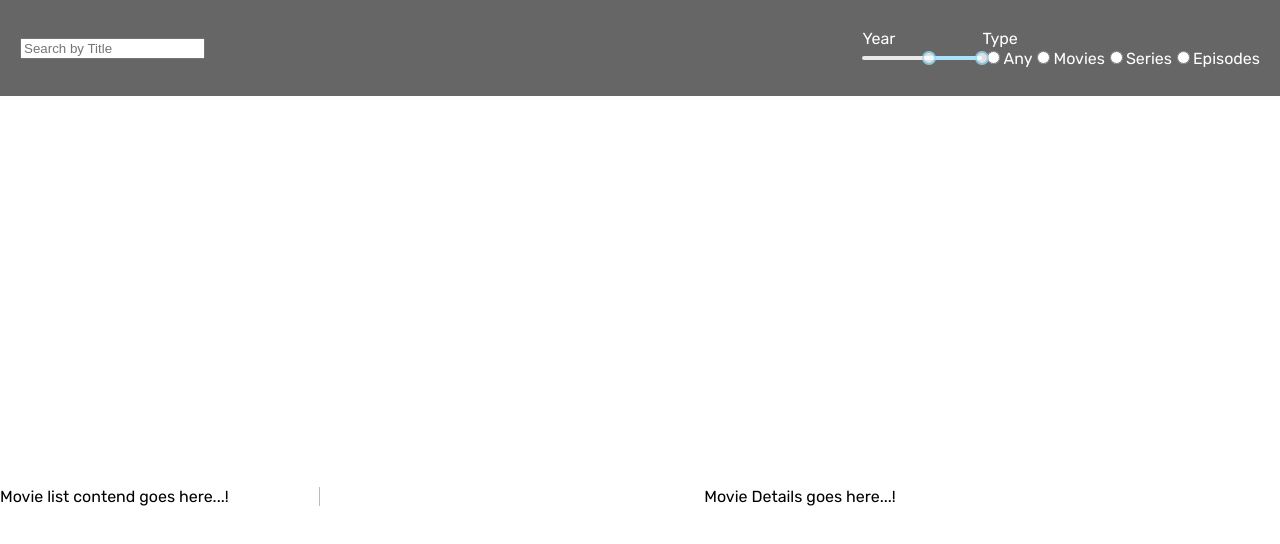
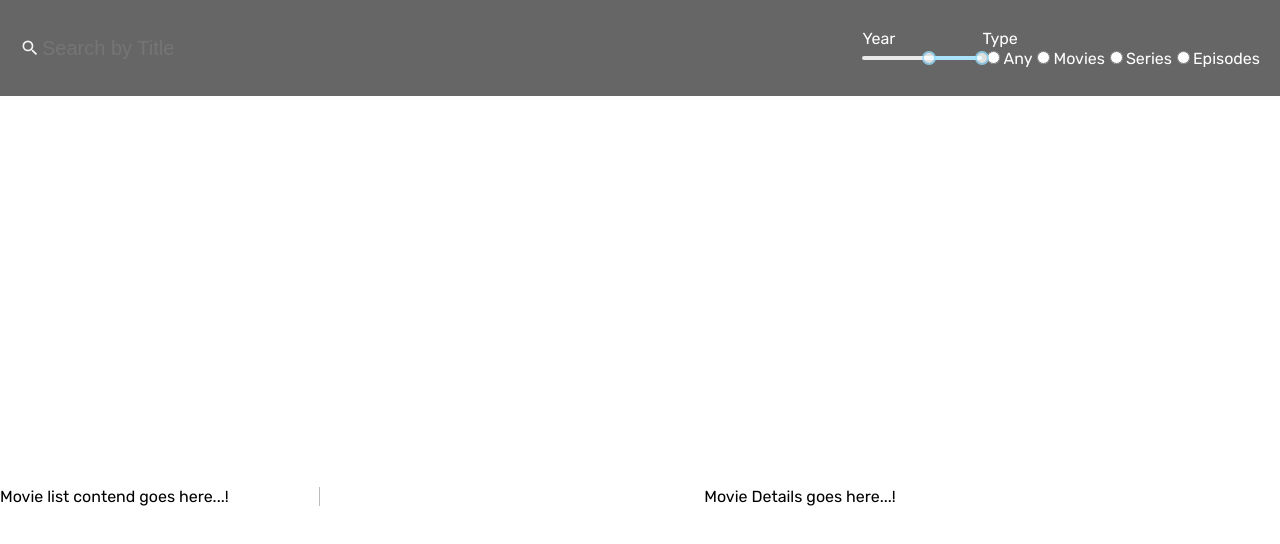
Before and after one commit to subodha/movie-finder, a Next.js app: page / in a window 1280 px wide. Shown: the top 544 px of the page. Built offline with nearby package versions, Linux system fonts and the light colour scheme.

Commit message:
Header component updates

```diff
--- a/src/components/header/Header.tsx
+++ b/src/components/header/Header.tsx
@@ -1,5 +1,7 @@
 import Slider from 'rc-slider'
 
+import { SearchIcon } from '@/components/icon/SearchIcon'
+import { theme } from '@/styles/theme'
 import { MovieSearchFormProps } from '@/types/movieSearch'
 
 import {
@@ -7,6 +9,7 @@ import {
 	RcSliderStyled,
 	ResultFilterStyled,
 	ButtonGroupeStyled,
+	TitleSearchStyled,
 } from './Header.styled'
 
 type HeaderProps = {
@@ -16,9 +19,10 @@ type HeaderProps = {
 export const Header = ({ movieSearch }: HeaderProps): JSX.Element => (
 	<HeaderStyled>
 		<div className="wrapper">
-			<div className="title-search">
+			<TitleSearchStyled>
+				<SearchIcon fill={theme.palette.grey[100]} />
 				<input type="search" name="title" placeholder="Search by Title" />
-			</div>
+			</TitleSearchStyled>
 
 			<ResultFilterStyled>
 				<div>
--- a/src/components/header/header.styled.tsx
+++ b/src/components/header/header.styled.tsx
@@ -1,4 +1,6 @@
 import styled from '@emotion/styled'
+
+import { breakpoint } from '@/styles/theme'
 
 export const HeaderStyled = styled.header`
 	background: ${(props) => props.theme.palette.grey[500]};
@@ -12,6 +14,30 @@ export const HeaderStyled = styled.header`
 		display: flex;
 		flex: 1;
 		color: ${(props) => props.theme.palette.common.white};
+	}
+`
+
+export const TitleSearchStyled = styled.div`
+	display: flex;
+	justify-content: start;
+	align-items: center;
+	font-size: 16px;
+
+	${breakpoint('lg')} {
+		font-size: 20px;
+	}
+
+	input {
+		border-bottom: 1px solid ${(props) => props.theme.palette.common.white};
+		color: ${(props) => props.theme.palette.common.white};
+		background: transparent;
+		font-size: inherit;
+		outline: none;
+		border: none;
+
+		&:focus {
+			border-bottom-color: transparent;
+		}
 	}
 `
 
--- a/src/types/movieSearch.ts
+++ b/src/types/movieSearch.ts
@@ -1,5 +1,5 @@
 export type MovieSearchFormProps = {
-  title?: string
-  year?: number
-  type?: string
+	title?: string
+	year?: number
+	type?: string
 }
```
